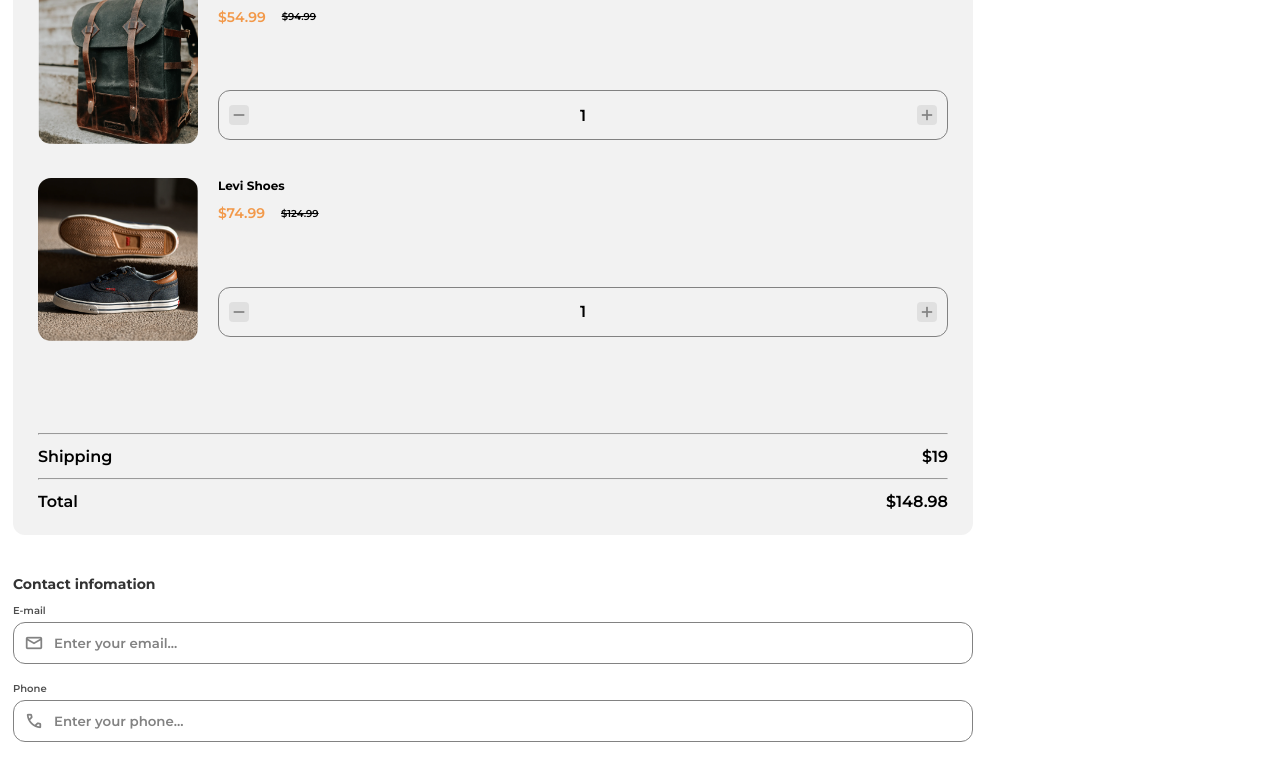
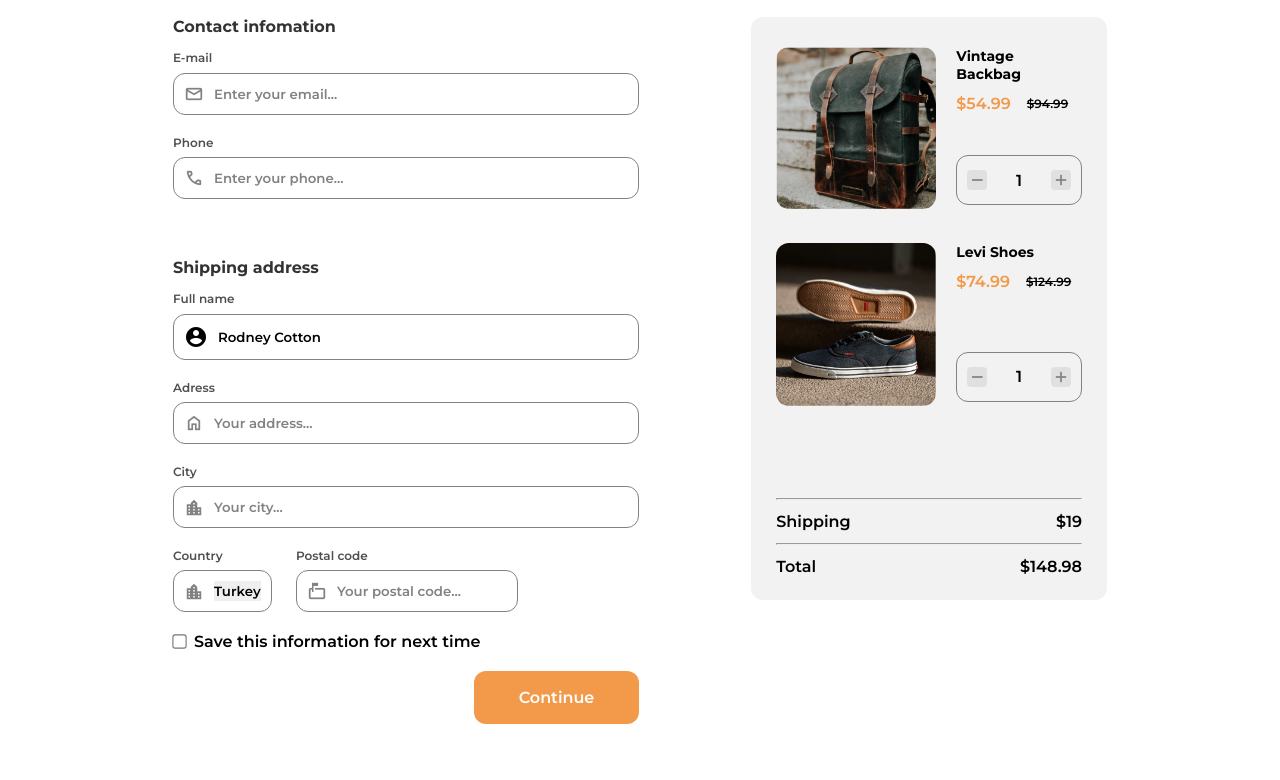
Before and after one commit to Cecemaru/Checkout-Page, a plain HTML site: page index.html in a window 1280 px wide. Shown: the part 141-921 px from the top of the page. Drawn offline with nearby package versions, Linux system fonts and the light colour scheme.

Commit message:
destkop layout coding

```diff
--- a/assests/css/style.css
+++ b/assests/css/style.css
@@ -28,7 +28,7 @@
 }
 
 /* ==== Responsive Typography ======= */
-@media screen and (min-widht: 1024px) {
+@media screen and (min-width: 1024px) {
   :root {
     --smaller-font-size: 12px;
     --small-font-size: 14px;
@@ -62,14 +62,17 @@ img {
 /* =========== Reusable Css Classes ============= */
 
 .container {
-  max-width: 60rem;
-  margin-left: 0.813rem;
-  margin-right: 0.813rem;
+  max-width: 30rem;
+  padding-left: 0.813rem;
+  padding-right: 0.813rem;
+  margin-left: auto;
+  margin-right: auto;
 }
 
 h1 {
   margin-top: 32px;
   margin-bottom: 22px;
+  font-size: var(--bigger-font-size);
 }
 
 /* ============= Checkout Card ============ */
@@ -193,6 +196,12 @@ input {
   outline: none;
 }
 
+input::-webkit-outer-spin-button,
+input::-webkit-inner-spin-button {
+  -webkit-appearance: none;
+  margin: 0;
+}
+
 input::placeholder {
   color: var(--placeholder-text);
 }
@@ -256,3 +265,58 @@ footer {
   color: #bdbdbd;
   font-weight: var(--font-bold);
 }
+
+/* =========== Responsive ========= */
+
+@media screen and (min-width: 808px) {
+  .container {
+    max-width: 60rem;
+    grid-template-columns: repeat(2, 1fr);
+  }
+
+  .row {
+    display: flex;
+  }
+
+  .row aside:nth-child(1) {
+    order: 2;
+  }
+
+  .row form:nth-child(2) {
+    width: 50%;
+    margin-right: 7rem;
+  }
+
+  aside {
+    height: min-content;
+  }
+
+  h1 {
+    margin-top: 64px;
+    margin-bottom: 50px;
+  }
+
+  form {
+    margin-top: 0;
+  }
+
+  .form-section h2 {
+    margin-bottom: 0.9rem;
+  }
+
+  .form-group {
+    margin-bottom: 1.25rem;
+  }
+
+  .form-group .form-group-title {
+    margin-bottom: 0.45rem;
+  }
+
+  form .form-section:nth-child(1) {
+    margin-bottom: 3.7rem;
+  }
+
+  img {
+    max-width: 10rem;
+  }
+}
--- a/index.html
+++ b/index.html
@@ -39,6 +39,7 @@
     <main class="container">
       <h1>Checkout</h1>
 
+      <section class="row">
         <aside class="checkout-card">
           <figure class="products">
             <div class="card-img">
@@ -274,6 +275,7 @@
             <button type="submit" class="submit-button">Continue</button>
           </div>
         </form>
+      </section>
     </main>
 
     <footer>created by Cecemaru - devChallenges.io</footer>
```
Also changed, not shown: assests/img/screencapture-checkout.png (added). Lines whose indentation alone changed are shown as unchanged.
